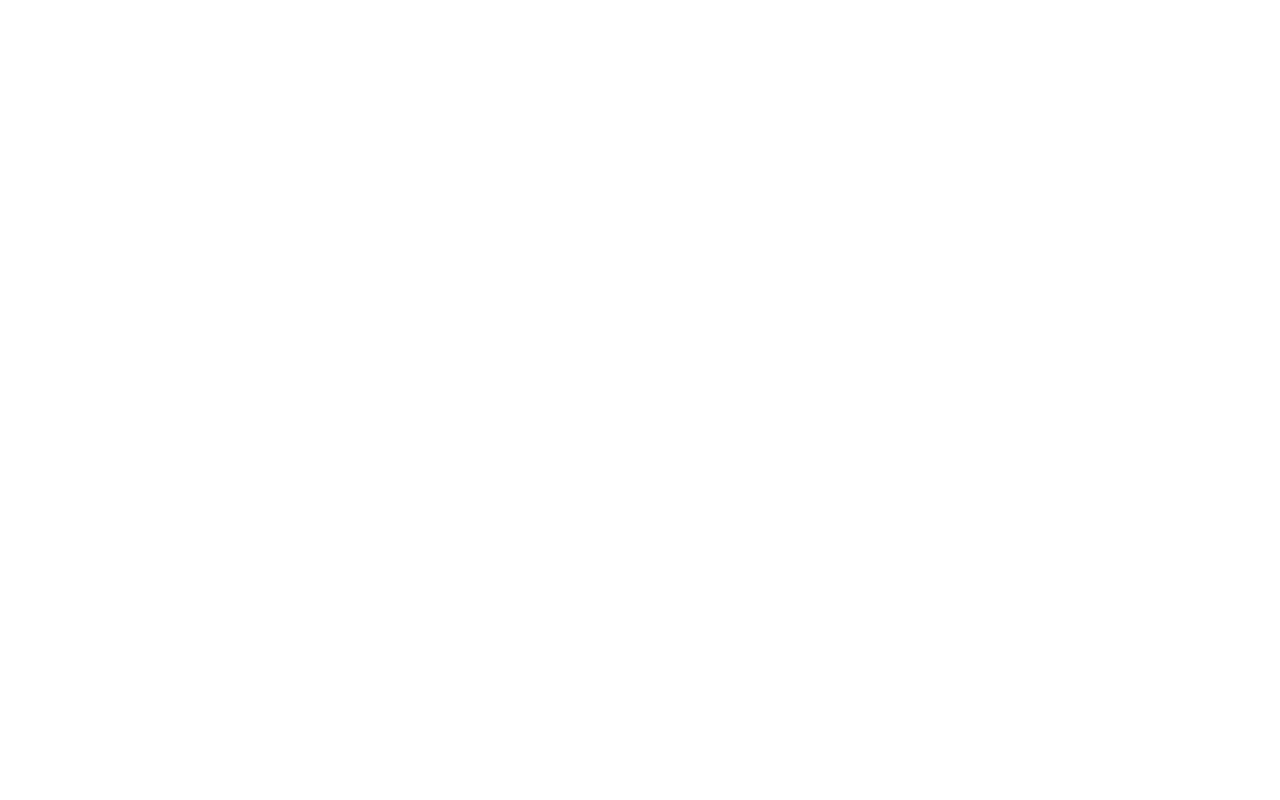
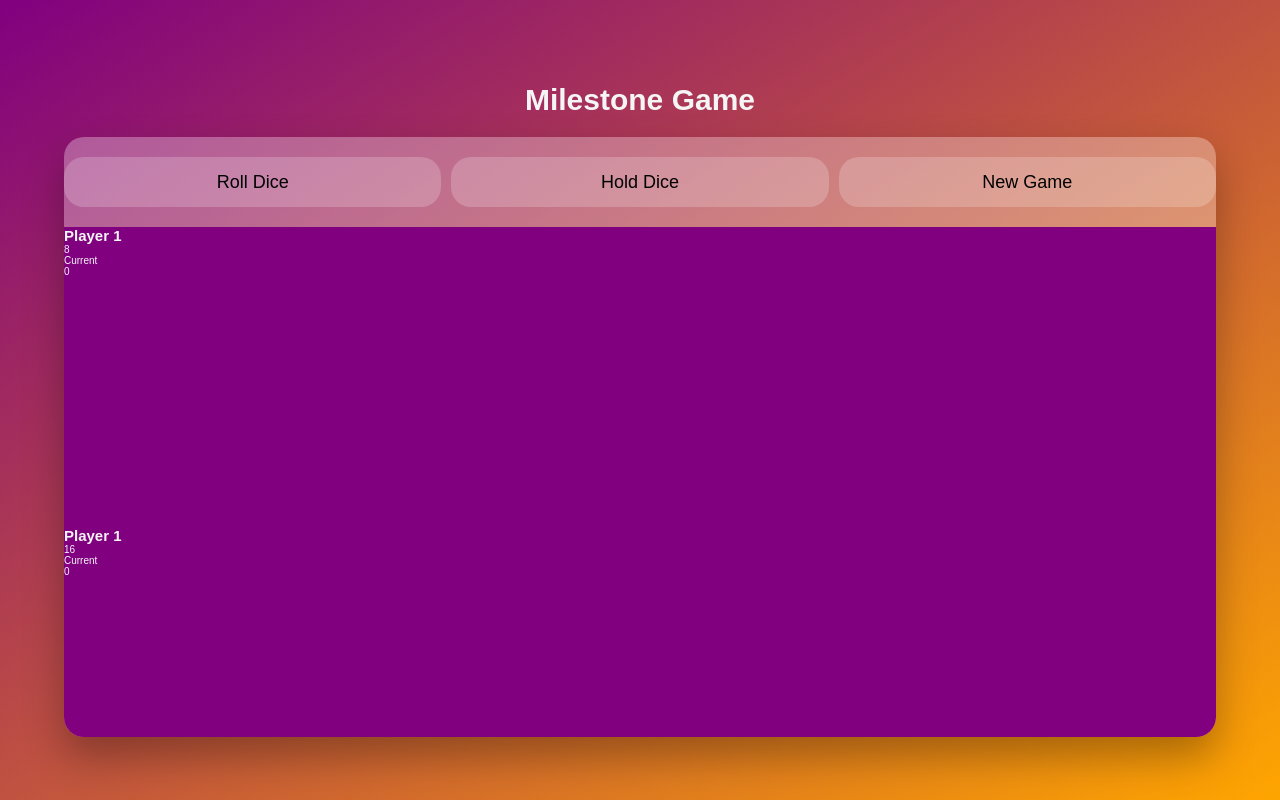
Before and after one commit to FabianUlises/Milestone-Project, a plain HTML site: page public/index.html in a window 1280 px wide. Drawn offline with Linux system fonts and the light colour scheme.

Commit message:
added players to html file & also added some style by the end of todays class. I still need to work more on the css file. Then start with the javascript

```diff
--- a/public/index.html
+++ b/public/index.html
@@ -4,9 +4,64 @@
     <meta charset="UTF-8">
     <meta http-equiv="X-UA-Compatible" content="IE=edge">
     <meta name="viewport" content="width=device-width, initial-scale=1.0">
+    <link rel="stylesheet" href="main.css">
+    <script defer src="app.js" type="javascript"></script>
     <title>Document</title>
 </head>
 <body>
-
+    <!-- START OF MAIN PAGE CONTAINER -->
+    <div class="container">
+        <!-- MAIN PAGE HEADER -->
+        <h1 id="pageHeader">Milestone Game</h1>
+        <!-- START OF GAME CONTAINER -->
+        <main id="gameContainer">
+            <!-- START OF GAME BTN CONTAINER  -->
+            <div id="btnContainer">
+                <!-- GAME BUTTONS -->
+                <button class="btn btn--roll">Roll Dice</button>
+                <button class="btn btn--hold">Hold Dice</button>
+                <button class="btn btn--new">New Game</button>
+            </div>
+            <!-- END OF GAME BTN CONTAINER -->
+            <!-- START OF GAME PLAYER CONTAINER -->
+            <div class="playerContainer">
+                <!-- GAME PLAYER -->
+                <section class="player player--0 player--active">
+                    <!-- PLAYER NAME -->
+                    <h2 class="name" id="name--0">Player 1</h2>
+                    <!-- PLAYER SCORE -->
+                    <p class="score" id="score--0">8</p>
+                    <!-- START OF CURRENT PLAYER CONTAINER -->
+                    <div class="currentScore">
+                        <!-- CURRENT PLAYER LABEL -->
+                        <p class="current-label">Current</p>
+                        <!-- CURRENT PLAYER SCORE -->
+                        <p class="current-score" id="current--0">0</p>
+                    </div>
+                    <!-- END OF CURRENT PLAYER CONTAINER -->
+                    <!-- END OF SINGLE PLAYER -->
+                </section>
+                <!-- GAME PLAYER -->
+                <section class="player player--1">
+                    <!-- PLAYER NAME -->
+                    <h2 class="name" id="name--1">Player 1</h2>
+                    <!-- PLAYER SCORE -->
+                    <p class="score" id="score--1">16</p>
+                    <!-- START OF CURRENT PLAYER CONTAINER -->
+                    <div class="currentScore">
+                        <!-- CUURENT PLAYER LABEL -->
+                        <p class="current-label">Current</p>
+                        <!-- CURRENT PLAYER SCORE -->
+                        <p class="current-score" id="current--1">0</p>
+                    </div>
+                    <!-- END OF CURRENT PLAYER CONTAINER -->
+                </section>
+                <!-- END OF SINGLE PLAYER -->
+            </div>
+            <!-- END OF PLAYER CONTAINER -->
+        </main>
+        <!-- END OF GAME CONTAINER -->
+    </div>
+    <!-- END OF MAIN PAGE CONTAINER -->
 </body>
 </html>
--- a/public/main.css
+++ b/public/main.css
@@ -0,0 +1,60 @@
+* {
+    margin: 0;
+    padding: 0;
+    box-sizing: inherit;
+}
+html {
+    font-size: 62.5%;
+    box-sizing: border-box;
+}
+
+body {
+    font-family: sans-serif;
+    min-height: 100vh;
+    color: whitesmoke;
+    background-image: linear-gradient(to top left, orange 0%, purple 100%);
+    display: flex;
+    justify-content: center;
+    align-items: center;
+}
+#pageHeader {
+    padding: 2rem;
+    text-align: center;
+    font-size: 3rem;
+}
+.container main {
+    width: 90vw;
+    height: 60rem;
+    background-color: rgba(255, 255, 255, .3);
+    box-shadow: 0 2rem 4rem rgba(0,0,0, .3);
+    border-radius: 2rem;
+    overflow: hidden;
+}
+.container #btnContainer {
+    width: 100%;
+    height: 5rem;
+    display: grid;
+    grid-template-columns: repeat(3, 1fr);
+    grid-gap: 1rem;
+    margin: 2rem auto;
+
+}
+#btnContainer .btn {
+    padding: 1.3rem 2rem;
+    background-color: rgba(255,255,255, .2);
+    border: none;
+    border-radius: 2rem;
+    color: black;
+    font-size: 1.8rem;
+}
+/* individual button styles */
+.playerContainer {
+    background-color: purple;
+    height: 100%;
+    width: 100%;
+    display: grid;
+    grid-template-columns: 1fr;
+}
+.player {
+
+}
```
Also changed, not shown: public/app.js (added), public/main.js (deleted).
